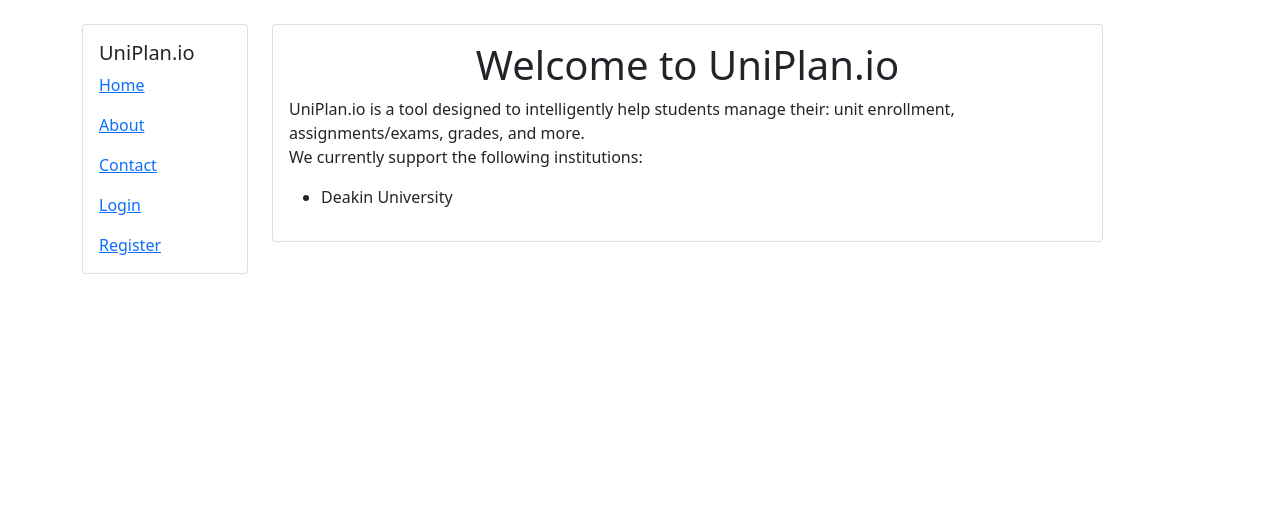
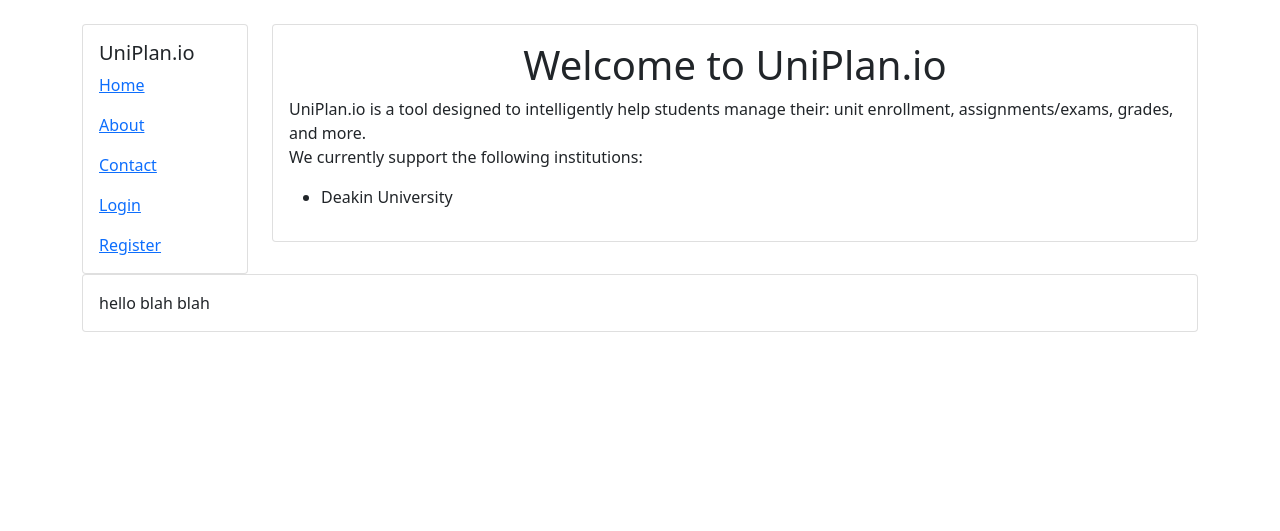
Before and after one commit to illegalbyte/uniplan, a Django app: page / in a window 1280 px wide. Shown: the top 531 px of the page. Run offline with Django 4.2, Linux system fonts and the light colour scheme.

Commit message:
adjust base.html for content

```diff
--- a/app_uniplan/templates/app_uniplan/base.html
+++ b/app_uniplan/templates/app_uniplan/base.html
@@ -42,7 +42,7 @@
 				</div>
 			</div>
 		</div>
-		<div class="col-md-9">
+		<div class="col-md-10">
 			<div class="card">
 				<div class="card-body">
 					<h1 class="card-title text-center">Welcome to UniPlan.io</h5>
@@ -52,6 +52,16 @@
 						<ul>
 							<li>Deakin University</li>
 						</ul>
+					</p>
+				</div>
+			</div>
+		</div>
+		<div class="container-fluid">
+			<div class="card">
+				<div class="card-body">
+
+					{% block content %}
+					{% endblock %}
 				</div>
 			</div>
 		</div>
@@ -60,7 +70,5 @@
 {% comment %} </div> {% endcomment %}
 
 
-{% block content %}
-{% endblock %}
 </body>
 </html>
--- a/app_uniplan/templates/app_uniplan/index.html
+++ b/app_uniplan/templates/app_uniplan/index.html
@@ -2,6 +2,6 @@
 
 {% block content %}
 
-
+hello blah blah
 
 {% endblock %}
```
